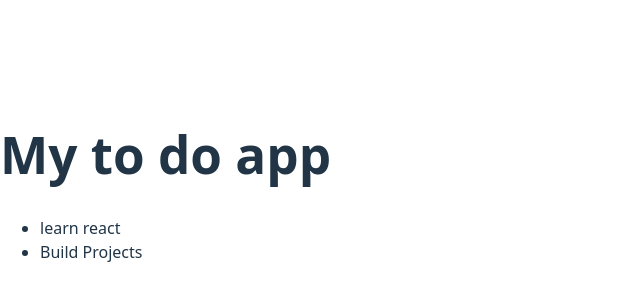
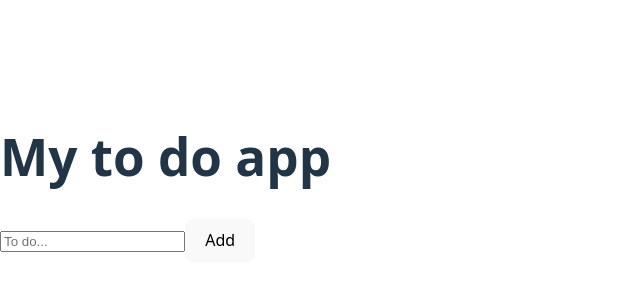
Before and after one commit to nahuim/react-bootcamp-1, a React (Vite) app: page / in a window 1280 px wide. Shown: the part 214-514 px from the top of the page, without its empty margins (0-640 px from the left). Built offline with nearby package versions, Linux system fonts and the light colour scheme.

Commit message:
Third day: usestate and events

```diff
--- a/src/App.jsx
+++ b/src/App.jsx
@@ -1,4 +1,4 @@
-import { useState } from 'react'
+import { useState } from 'react';
 import Footer from './Footer'
 import Header from './Header'
 import TodoApp from './TodoApp'
@@ -13,7 +13,7 @@ function App() {
   return (
     <div>
     <Header title = "My to do app"/>
-    <TodoApp todos = {todos}/>
+    <TodoApp  todos />
     </div>
   )
 }
--- a/src/Header.jsx
+++ b/src/Header.jsx
@@ -1,6 +1,6 @@
 const Header = ( { title }) => {
     return (
-        <h1 className="title">{title}</h1>
+        <h1 className="logo">{title}</h1>
 
     );
 }
--- a/src/TodoApp.jsx
+++ b/src/TodoApp.jsx
@@ -1,12 +1,54 @@
+import { Children, useState } from 'react'
 import TodoItem from "./TodoItem";
 
-function TodoApp({ todos }) {
+function Card(){
+    <div className='card'>
+        {Children}
+    </div>
+}
+
+function TodoApp() {
+    const [todos, setTodos] = useState([]);
+    const [text, setText] = useState("");
   return (
+    <div>
+   <form
+  onSubmit={(e) => {
+    e.preventDefault();
+
+    if (!text.trim()) return;
+
+    setTodos([
+      ...todos,
+      { id: Date.now(), text }
+    ]);
+
+    setText("");
+  }}
+>
+        <input
+        value = {text}
+        onChange={(e) => setText(e.target.value)}
+        placeholder='To do...'
+        />
+        <button> Add</button>
+
+    </form>
+
+
     <ul>
       {todos.map((todo) => (
-        <TodoItem key={todo.id} text = {todo.text} />
+        <li key={todo.id}>{todo.text}
+        <button
+        onClick={()=> {
+            setTodos(todos.filter((t)=> t.id !==todo.id))
+        }}
+        >❌</button>
+        </li>
       ))}
     </ul>
+
+    </div>
   );
 }
 
```
